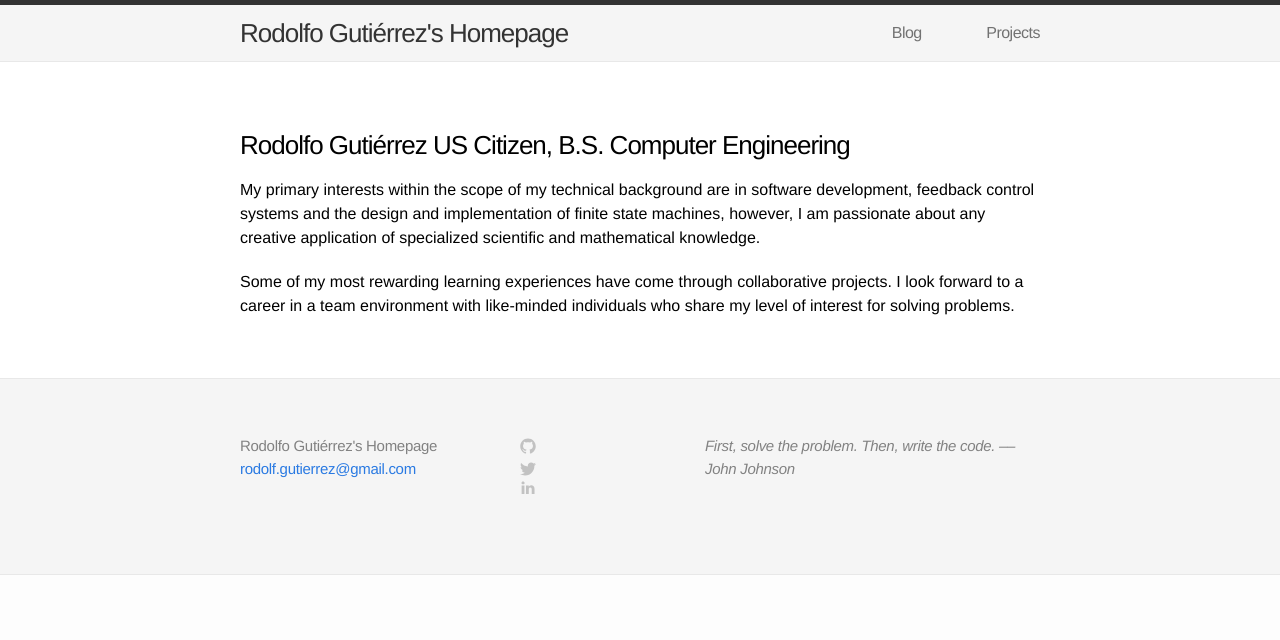
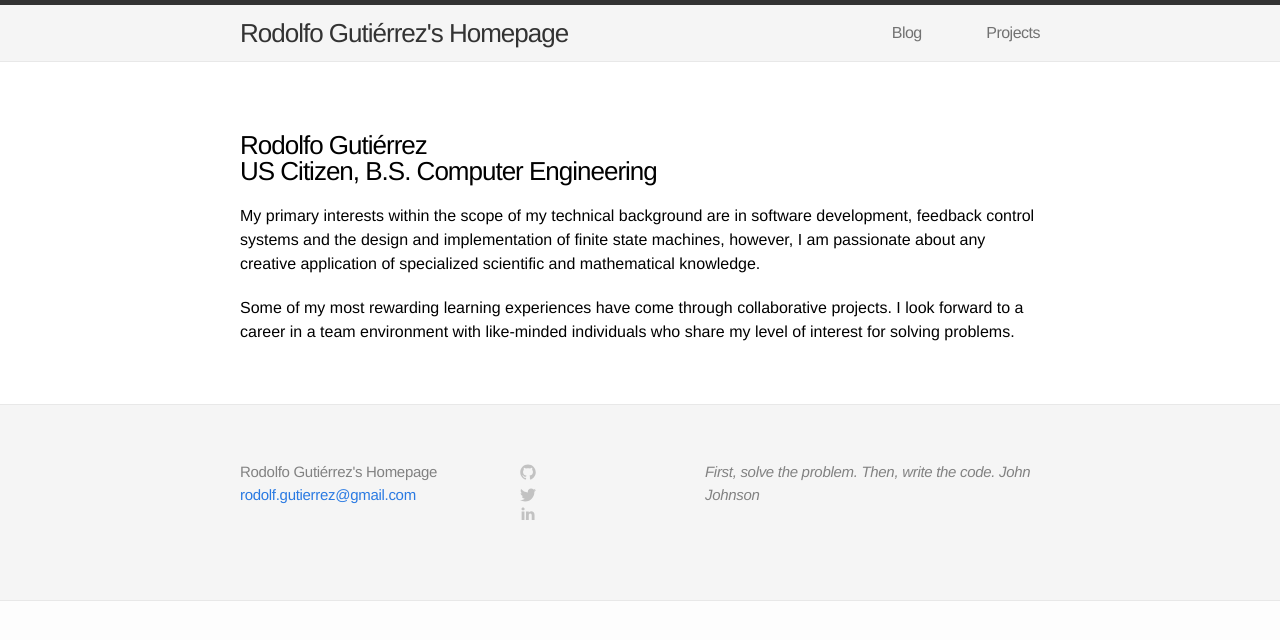
Before and after one commit to gutzrodolfo/arwedding.love, a Jekyll site: the page built from index.html, in a window 1280 px wide. Shown: the top 640 px of the page. Built offline with Jekyll 4.4.1, drawn with Linux system fonts in a browser that asks for light colours.

```diff
--- a/_config.yml
+++ b/_config.yml
@@ -1,7 +1,7 @@
 # Site settings
 title: Rodolfo Gutiérrez's Homepage
 email: rodolf.gutierrez@gmail.com
-description: "First, solve the problem. Then, write the code. ––John Johnson"
+description: "First, solve the problem. Then, write the code. John Johnson"
 baseurl: ""
 url: ""
 sdl: "https://www.libsdl.org"
--- a/index.html
+++ b/index.html
@@ -2,7 +2,7 @@
 layout: page
 ---
 
-<h3> Rodolfo Gutiérrez
+<h3> Rodolfo Gutiérrez <br>
 US Citizen, B.S. Computer Engineering </h3>
 
 <p> My primary interests within the scope of my technical background are in software development, feedback control systems and the design and implementation of finite state machines, however, I am passionate about any creative application of specialized scientific and mathematical knowledge. </p>
```
